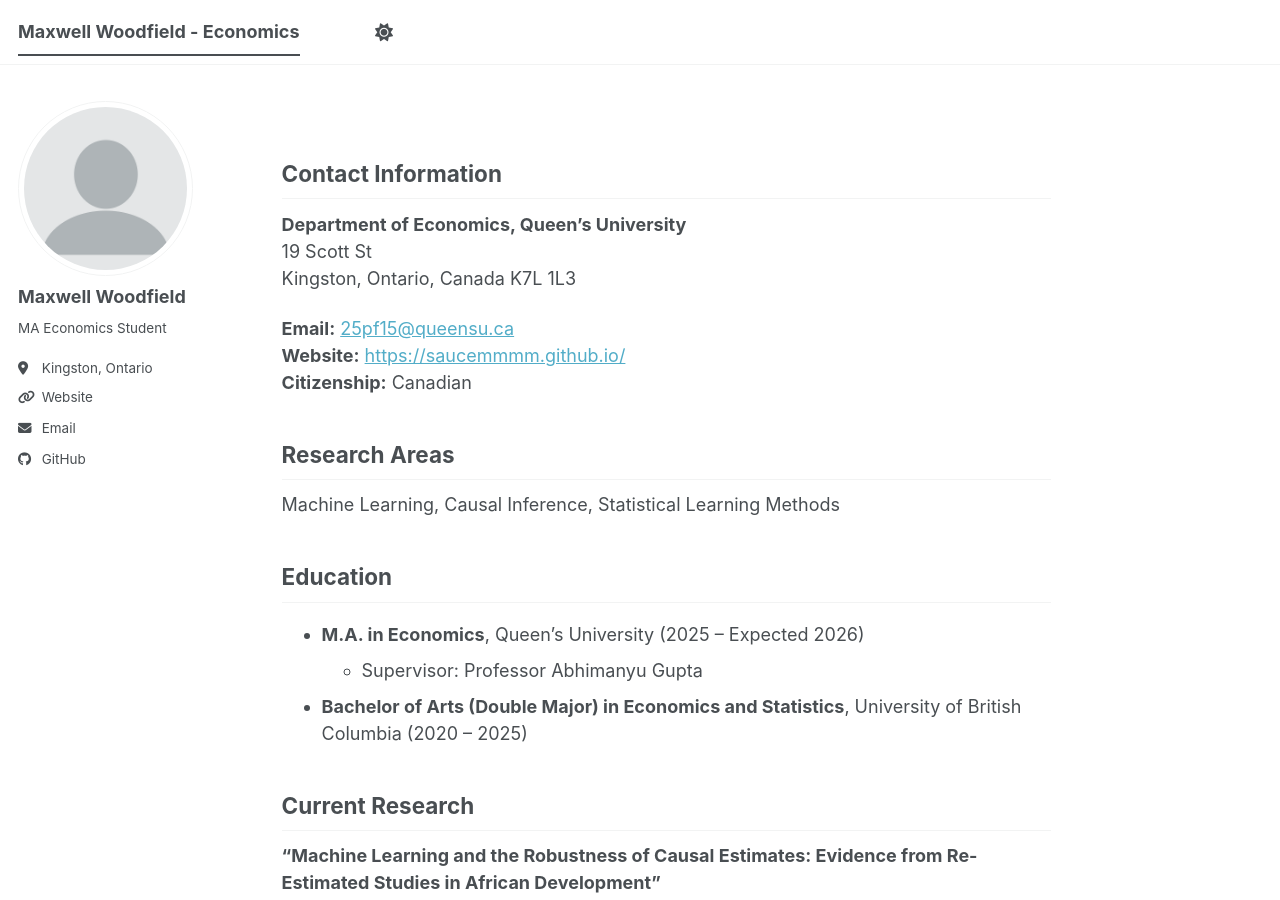
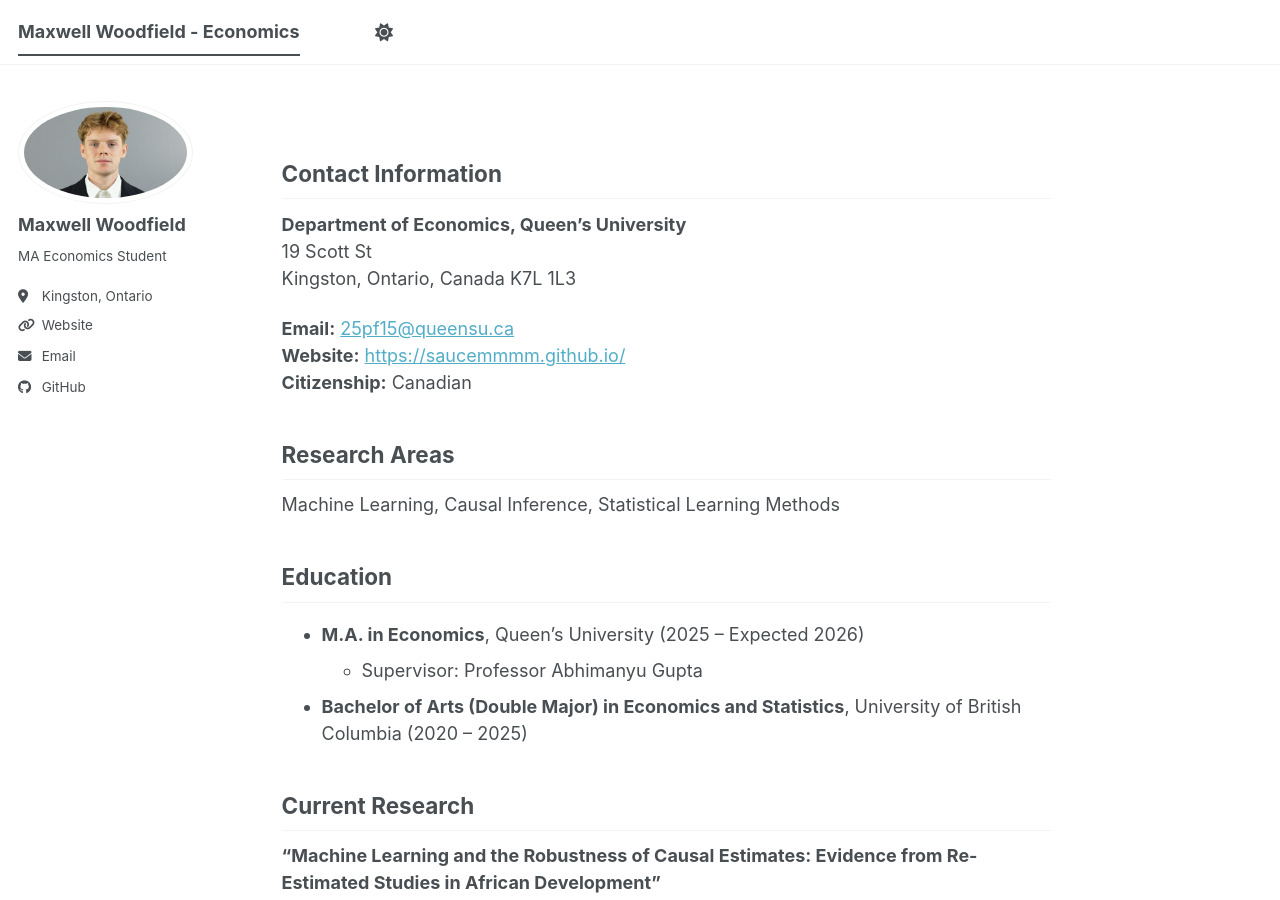
Before and after one commit to saucemmmm/saucemmmm.github.io, a Jekyll site: the page built from _pages/about.md, in a window 1280 px wide and 900 px high. Built offline with Jekyll 4.4.1, drawn with Linux system fonts in a browser that asks for light colours; a script bundle is joined from its source files by our own code; library files that are not in the unit come from our copies.

Commit message:
Update author avatar image in config

```diff
--- a/_config.yml
+++ b/_config.yml
@@ -22,7 +22,7 @@
 #               Additional customization can be done by editing /_includes/author-profile.html
 author:
   # Biographic information
-  avatar           : "profile.png"
+  avatar           : "Screenshot%202026-03-01%20174407.png"
   name             : "Maxwell Woodfield"
   pronouns         :
   bio              : "MA Economics Student"
```
